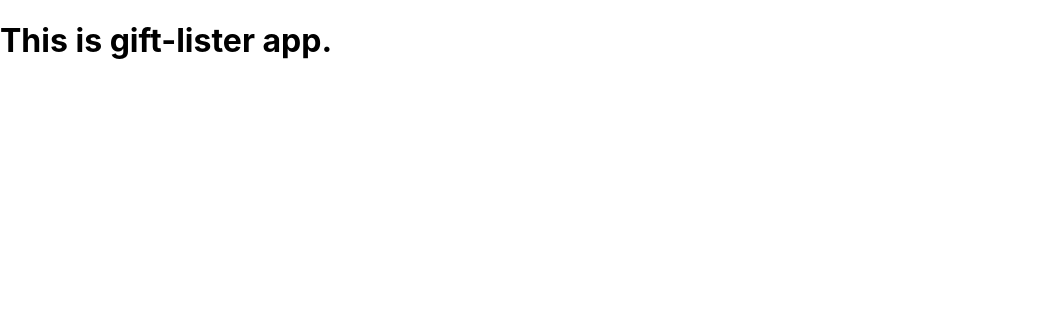
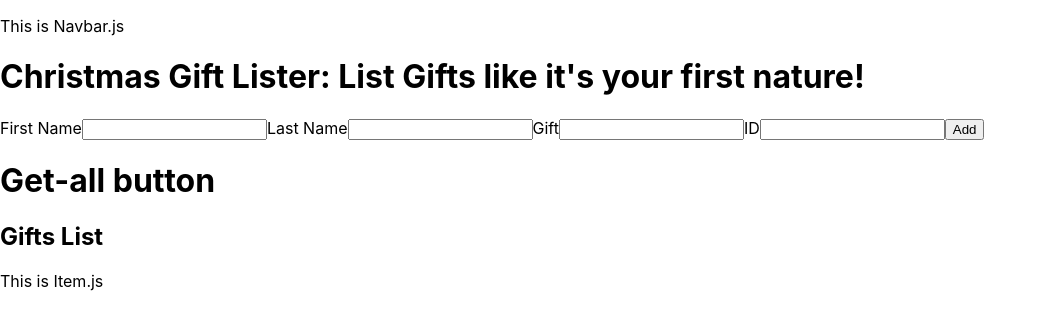
Before and after one commit to andrew-korsten/gift-lister, a React (Create React App) app: page / in a window 1280 px wide. Shown: the top 330 px of the page, without its empty margins (0-1047 px from the left). Built offline with nearby package versions, Linux system fonts and the light colour scheme.

Commit message:
Task G2 Create the functionality to POST another item to db from the Create Component completed

```diff
--- /dev/null
+++ b/data/db.json
@@ -0,0 +1,28 @@
+{
+  "items": [
+    {
+      "first-name": "Andrew",
+      "last-name": "Korsten",
+      "gift": "socks",
+      "id": 1
+    },
+    {
+      "first-name": "Elon",
+      "last-name": "Musk",
+      "gift": "blue T-shirt",
+      "id": 2
+    },
+    {
+      "firstName": "fg",
+      "lastName": "fg",
+      "gift": "fg",
+      "id": "3"
+    },
+    {
+      "firstName": "hj",
+      "lastName": "gh",
+      "gift": "gh",
+      "id": "5"
+    }
+  ]
+}
--- a/package.json
+++ b/package.json
@@ -1,4 +1,5 @@
 {
+  "homepage": "https://andrew-korsten.github.io/gift-lister",
   "name": "react-shell-app-heroku",
   "version": "0.1.0",
   "private": true,
@@ -12,6 +13,8 @@
     "web-vitals": "^2.1.4"
   },
   "scripts": {
+    "predeploy": "npm run build",
+    "deploy": "gh-pages -d build",
     "devStart": "react-scripts start",
     "start": "node server",
     "build": "react-scripts build",
@@ -35,5 +38,8 @@
       "last 1 firefox version",
       "last 1 safari version"
     ]
+  },
+  "devDependencies": {
+    "gh-pages": "^3.2.3"
   }
 }
--- a/src/App.js
+++ b/src/App.js
@@ -1,8 +1,11 @@
+import Navbar from './Navbar';
+import Home from './Home';
 
 function App() {
   return (
     <div className="App">
-      <h1>This is gift-lister app.</h1>
+      <Navbar />
+      <Home />
     </div>
   );
 }
--- /dev/null
+++ b/src/Create.js
@@ -0,0 +1,101 @@
+import { useState } from "react";
+
+const Create = () => {
+
+    const [firstName, setFirstName] = useState('');
+    const [lastName, setLastName] = useState('');
+    const [gift, setGift] = useState('');
+    const [id, setId] = useState('');
+
+    const [items, setItems] = useState('');
+
+
+    // A2	form handler function
+    const submitHandler = (e) => {
+        e.preventDefault();
+
+        const item = {firstName, lastName, gift, id};
+
+        fetch('http://localhost:8000/items/', {
+            method: 'POST',
+            headers: {
+                "Content-Type": "application/json"
+            },
+            body: JSON.stringify(item)
+        })
+        .then(() => {
+            console.log('New item added')
+            console.log(item);
+        })
+    }
+
+    // const getAllHandler = () => {
+
+    //     fetch('http://localhost:8000/items/')
+    //     .then(res => {
+
+    //       // ERR-2, Create the if-else statement to track for the 404 errors, when I add the id for example in the url
+    //       if(res.ok) {
+    //         console.log('SUCCESS')
+    //       } else {
+    //         console.log('NOT SUCCESS')
+    //       }
+
+    //         return res.json()
+    //     })
+    //     .then(data => {
+    //         console.log(data)
+    //         setItems(data);
+    //         console.log(items);
+    //     })
+    //     // ERR-1. Create the line to track for server/browser/fetch errors (404 is not included)
+    //     .catch(error => console.log('ERROR'))
+    // }
+
+    console.log(items);
+
+    return (<div className="create">
+        {/* A1	form */}
+        <form onSubmit={submitHandler}>
+            <label>First Name</label>
+            <input
+            type="text"
+            required
+            value={firstName}
+            onChange={(e) => setFirstName(e.target.value)}
+            />
+
+            <label>Last Name</label>
+            <input
+            type="text"
+            required
+            value={lastName}
+            onChange={(e) => setLastName(e.target.value)}
+            />
+
+            <label>Gift</label>
+            <input
+            type="text"
+            required
+            value={gift}
+            onChange={(e) => setGift(e.target.value)}
+            />
+
+            <label>ID</label>
+            <input
+            type="text"
+            required
+            value={id}
+            onChange={(e) => setId(e.target.value)}
+            />
+
+            <button>Add</button>
+
+        </form>
+
+        <h1>Get-all button</h1>
+        {/* <button onClick={getAllHandler}>Get all</button> */}
+    </div>);
+}
+
+export default Create;
--- /dev/null
+++ b/src/Home.js
@@ -0,0 +1,14 @@
+import Create from './Create';
+import List from './List';
+
+const Home = () => {
+
+    return (<div className="home">
+        <h1>Christmas Gift Lister: List Gifts like it's your first nature!</h1>
+
+        <Create />
+        <List />
+    </div>);
+}
+
+export default Home;
--- /dev/null
+++ b/src/Item.js
@@ -0,0 +1,7 @@
+const Item = () => {
+    return (<div className="item">
+        <p>This is Item.js</p>
+    </div>);
+}
+
+export default Item;
--- /dev/null
+++ b/src/List.js
@@ -0,0 +1,10 @@
+import Item from './Item';
+
+const List = () => {
+    return (<div className="list">
+        <h2>Gifts List</h2>
+        <Item />
+    </div>);
+}
+
+export default List;
--- /dev/null
+++ b/src/Navbar.js
@@ -0,0 +1,7 @@
+const Navbar = () => {
+    return (<div className="navbar">
+        <p>This is Navbar.js</p>
+    </div>);
+}
+
+export default Navbar;
```
Also changed, not shown: 1 other file (tests, documents, lock files or other folders).
